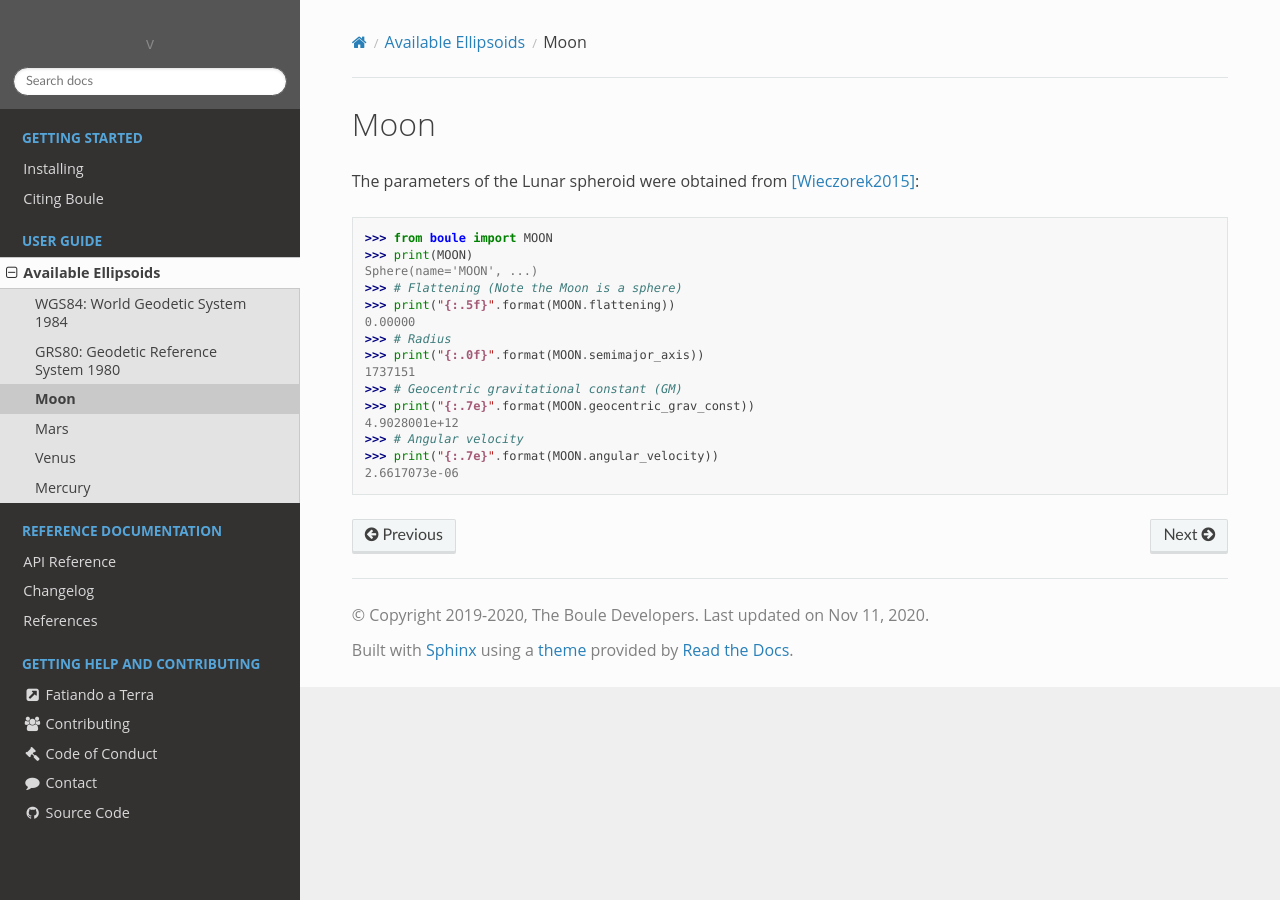
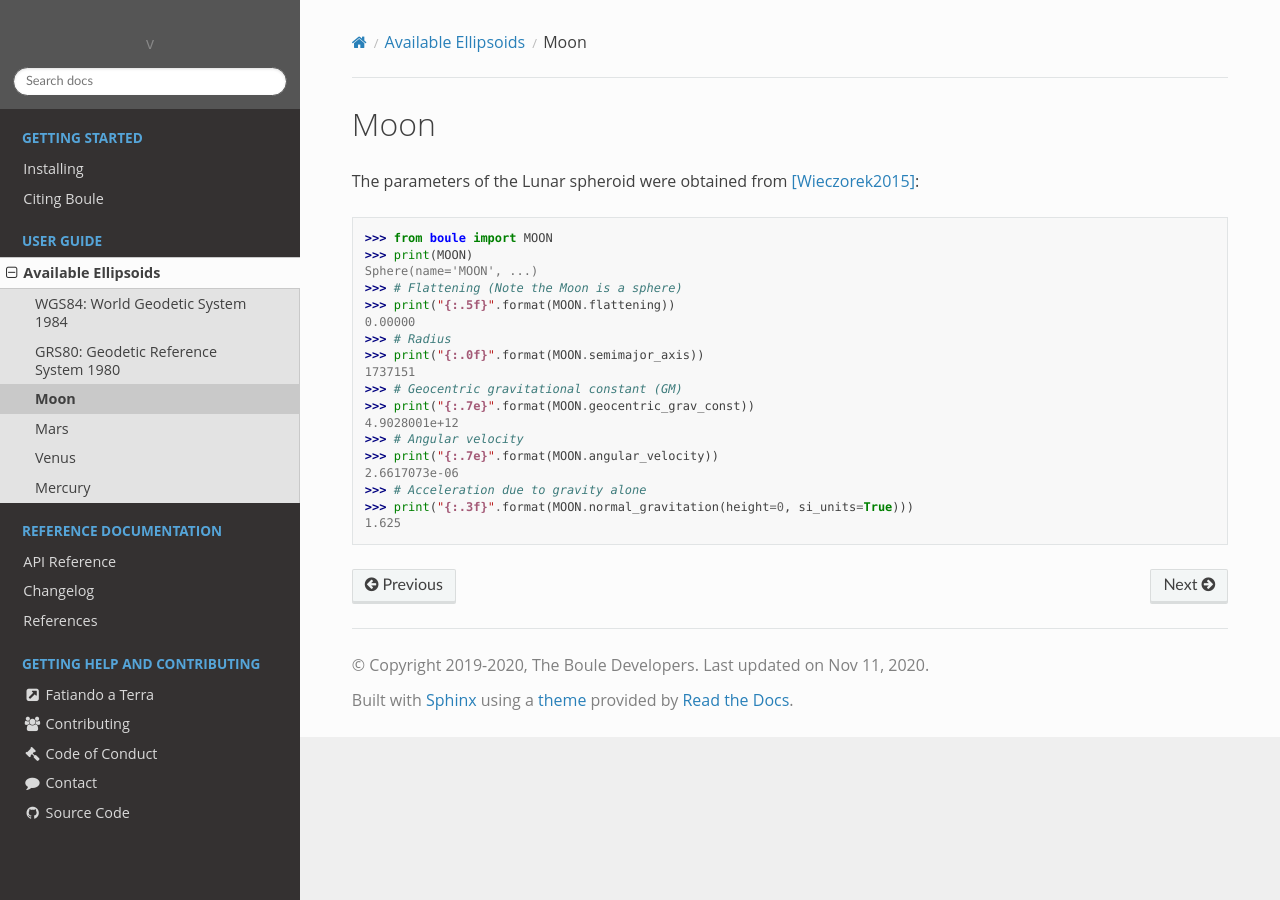
Before and after one commit to fatiando/boule, a Sphinx documentation site: the page built from doc/ellipsoids/moon.rst, in a window 1280 px wide. Built offline with Sphinx 7.4.7 and the Read the Docs theme 2.0.0, drawn with Linux system fonts in a browser that asks for light colours; pages that are not in the unit, such as notebooks, are missing from menus.

Commit message:
Add doctest for new normal_gravitation method

```diff
--- a/doc/ellipsoids/moon.rst
+++ b/doc/ellipsoids/moon.rst
@@ -22,3 +22,6 @@ The parameters of the Lunar spheroid were obtained from [Wieczorek2015]_:
     >>> # Angular velocity
     >>> print("{:.7e}".format(MOON.angular_velocity))
     2.6617073e-06
+    >>> # Acceleration due to gravity alone
+    >>> print("{:.3f}".format(MOON.normal_gravitation(height=0, si_units=True)))
+    1.625
```
